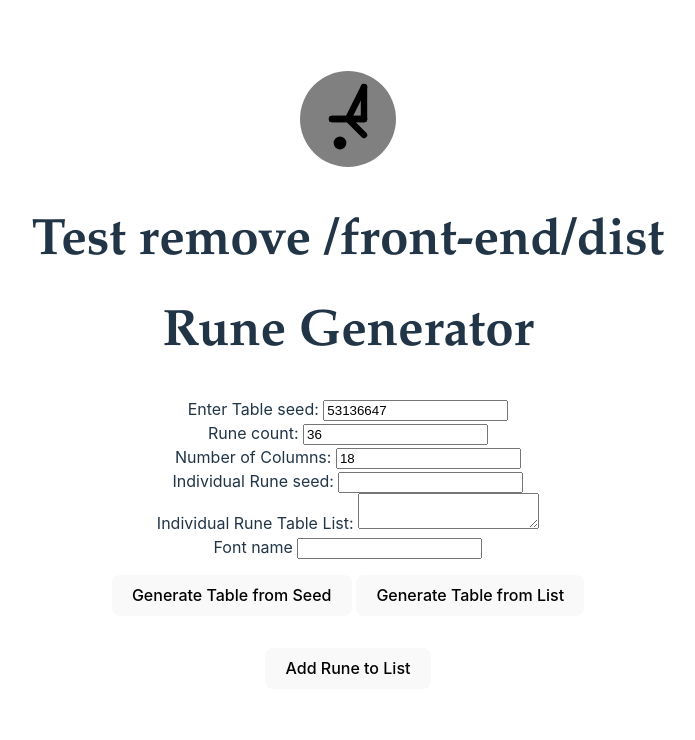
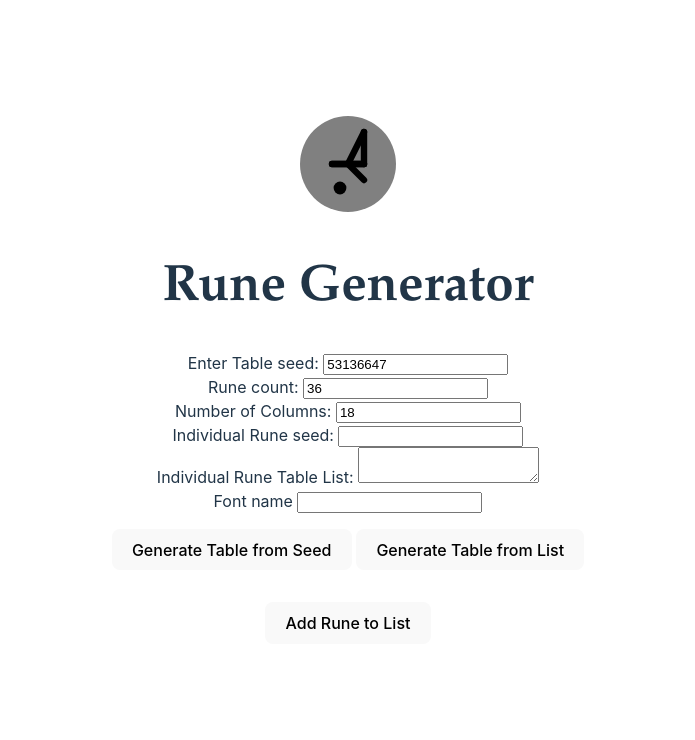
Before and after one commit to BenHimsel/RuneGenerator, a website built with Vite: page front-end/index.html in a window 1280 px wide. Shown: the whole page, without its empty margins (292-987 px from the left). Built offline with nearby package versions, Linux system fonts and the light colour scheme.

Commit message:
Remove test header, release on tags

```diff
--- a/front-end/index.html
+++ b/front-end/index.html
@@ -12,7 +12,6 @@
         <a href="https://benhimsel.github.io/rune/index.html" target="_blank">
           <img src="./rune.svg" class="logo" alt="Rune Logo" />
         </a>
-        <h1>Test remove /front-end/dist</h1>
         <h1>Rune Generator</h1>
         <div>
           <label for="table-seed-input">Enter Table seed:</label>
```
Also changed, not shown: .github/workflows/deploy-frontend.yaml.
